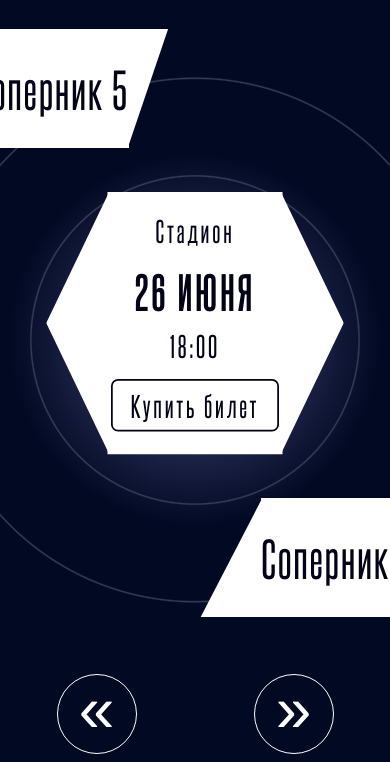
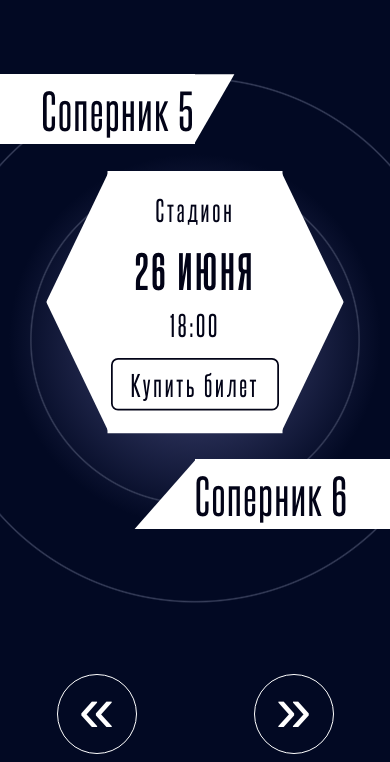
Before and after one commit to rustamnew/rustam_test_task_layout_29.10.2023, a plain HTML site: page index.html in a window 390 px wide. Shown: the part 82-844 px from the top of the page. Drawn offline with Linux system fonts and the light colour scheme.

Commit message:
Последние правки

```diff
--- a/js/script.js
+++ b/js/script.js
@@ -64,6 +64,7 @@ let swiper_options = {
     breakpoints: {
         0: {
           slidesPerView: 1,
+          allowTouchMove: true,
           //spaceBetween: 20
         },
         640: {
--- a/style.scss
+++ b/style.scss
@@ -307,7 +307,7 @@ a:hover {
             width: 100%;
             max-width: 1200px;
             margin: 0 auto;
-            padding-top: 190px;
+            padding-top: 20vh;
             //overflow: hidden;
         }
     }
@@ -559,6 +559,27 @@ a:hover {
 
 
 }
+@media screen and (max-width: 460px) {
+    .swiper {
+        .side-info-blocks {
+            .left {
+                right: 50%;
+                top: -15%;
+                bottom: 95%;
+
+            }
+            .right {
+                left: 50%;
+                bottom: -15%;
+                top: 95%;
+
+            }
+        }
+
+    }
+
+
+}
 
 
 
```
Also changed, not shown: style.css.
